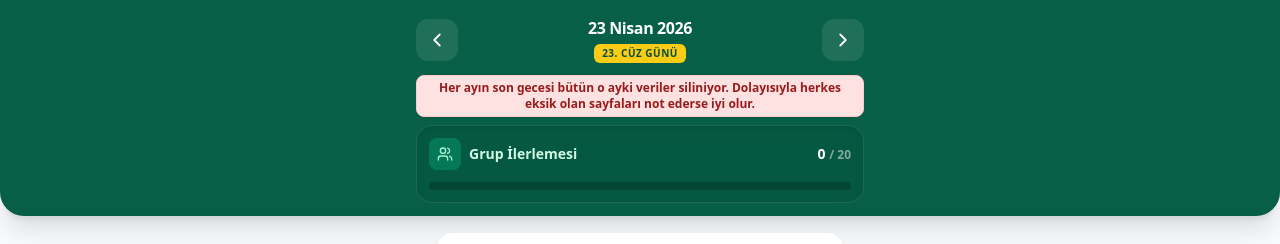
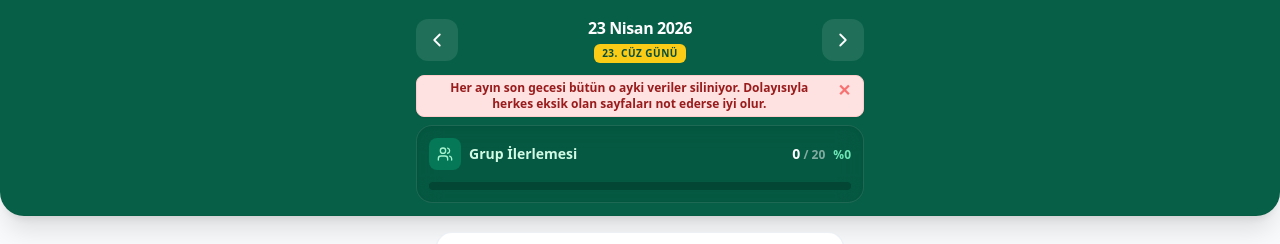
Before and after one commit to Recep-T/kk-app, a React (Vite) app: page / in a window 1280 px wide. Shown: the top 244 px of the page. Built offline with nearby package versions, Linux system fonts and the light colour scheme; no server answers; the database is empty; the HTML template or start-up script is replaced by a standard one.

Commit message:
fixed padding

```diff
--- a/src/App.jsx
+++ b/src/App.jsx
@@ -124,6 +124,16 @@ function App() {
   const completedCount = readings.filter(r => r.is_completed).length;
 
   const scrollRef = useRef(null);
+  const [showUyari, setShowUyari] = useState(() => {
+    const kapatildi = localStorage.getItem('uyariKapatildiTarih');
+    const bugun = new Date().toDateString();
+    return kapatildi !== bugun;
+  });
+
+  const closeUyari = () => {
+    localStorage.setItem('uyariKapatildiTarih', new Date().toDateString());
+    setShowUyari(false);
+  };
 
   return (
     <div className="h-screen flex flex-col bg-[#F8FAFC] font-sans">
@@ -150,9 +160,12 @@ function App() {
           </div>
 
           {/* Uyarı Notu */}
-          <div className="bg-red-100 text-red-800 text-xs font-semibold rounded-lg px-3 py-1 mb-2 border border-red-200 shadow-sm text-center">
-            Her ayın son gecesi bütün o ayki  veriler siliniyor. Dolayısıyla herkes eksik olan sayfaları not ederse iyi olur.
-          </div>
+          {showUyari && (
+            <div className="bg-red-100 text-red-800 text-xs font-semibold rounded-lg px-3 py-1 mb-2 border border-red-200 shadow-sm flex items-start gap-2">
+              <span className="flex-1 text-center">Her ayın son gecesi bütün o ayki veriler siliniyor. Dolayısıyla herkes eksik olan sayfaları not ederse iyi olur.</span>
+              <button onClick={closeUyari} className="shrink-0 text-red-400 hover:text-red-600 text-base leading-none mt-0.5">✕</button>
+            </div>
+          )}
 
           {/* İlerleme Çubuğu Seçilen Güne Göre Güncellenir */}
           <div className="bg-emerald-900/40 backdrop-blur-md p-3 rounded-2xl border border-white/10 shadow-inner">
@@ -164,7 +177,8 @@ function App() {
                 <span className="text-sm font-semibold text-emerald-100">Grup İlerlemesi</span>
               </div>
               <span className="text-sm font-bold text-white">
-                {completedCount} <span className="opacity-50 text-xs">/ 20</span>
+                {completedCount}<span className="opacity-50 text-xs"> / 20</span>
+                <span className="ml-2 text-xs font-black text-emerald-300">%{Math.round((completedCount / 20) * 100)}</span>
               </span>
             </div>
             <div className="w-full bg-emerald-950/40 rounded-full h-2 overflow-hidden">
```
